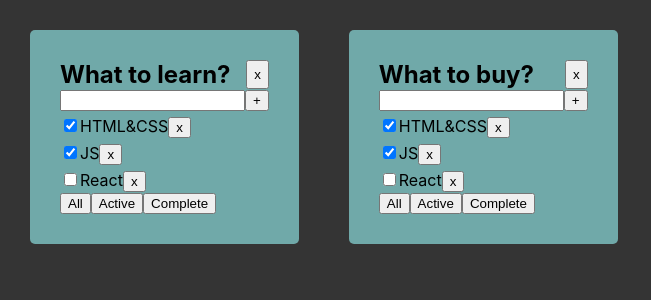
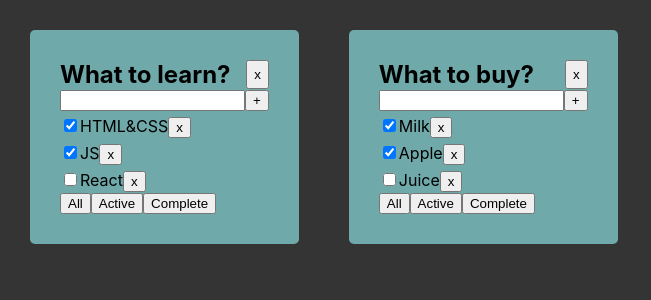
Before and after one commit to Parveeezy/TS_TODOLIST_INC, a React (Create React App) app: page / in a window 1280 px wide. Shown: the top 300 px of the page, without its empty margins (0-651 px from the left). Built offline with nearby package versions, Linux system fonts and the light colour scheme.

Commit message:
refactore code

```diff
--- a/src/App.tsx
+++ b/src/App.tsx
@@ -34,21 +34,26 @@ function App() {
             { id: v4(), title: 'React', isDone: false },
         ],
         [todoListId2]: [
-            { id: v4(), title: 'HTML&CSS', isDone: true },
-            { id: v4(), title: 'JS', isDone: true },
-            { id: v4(), title: 'React', isDone: false },
+            { id: v4(), title: 'Milk', isDone: true },
+            { id: v4(), title: 'Apple', isDone: true },
+            { id: v4(), title: 'Juice', isDone: false },
         ],
     });
 
-    const addTask = (value: string, todoListId: string) => {
+    const addTask = (newValue: string, todoListId: string) => {
         setTasks({
             ...tasks, [todoListId]: [{
                 id: v4(),
-                title: value,
+                title: newValue,
                 isDone: false,
             }, ...tasks[todoListId]],
         });
     };
+
+    const removeTodoList = (todoListId: string) => {
+        setTodoLists(todoLists.filter(t => t.id !== todoListId))
+        delete tasks[todoListId]
+    }
 
     const removeTask = (id: string, todoListId: string) => {
         setTasks({
@@ -61,11 +66,14 @@ function App() {
         setTodoLists(todoLists.map(tl => (tl.id === todolistId ? { ...tl, filter } : tl)));
     };
 
-    const changeTaskStatus = (taskId: string, todoListId: string, taskStatus: boolean) => {
+    const changeTaskStatus = ( taskStatus: boolean, taskId: string, todoListId: string,) => {
         setTasks({
             ...tasks,
             [todoListId]: tasks[todoListId]
-                .map(t => (t.id === taskId ? { ...t, isDone: taskStatus } : t)),
+                .map(t => (t.id === taskId
+                        ? { ...t, isDone: taskStatus }
+                        : t
+                )),
         });
     };
 
@@ -73,7 +81,7 @@ function App() {
         setTasks({
             ...tasks,
             [todoListId]: tasks[todoListId]
-                .map(t => (t.id === taskId ? {...t, title: newValue}: t))
+                .map(t => (t.id === taskId ? { ...t, title: newValue } : t)),
         });
     };
 
@@ -95,15 +103,16 @@ function App() {
                 return (
                     <TodoList
                         key={tl.id}
-                        todoListId={tl.id}
                         title={tl.title}
                         tasks={tasksForTodoList}
+                        todoListId={tl.id}
+                        filter={tl.filter}
+                        addTask={addTask}
+                        removeTodoList={removeTodoList}
                         removeTask={removeTask}
                         changeFilter={changeFilter}
+                        changeTaskStatus={changeTaskStatus}
                         changeTaskTitleValue={changeTaskTitleValue}
-                        addTask={addTask}
-                        changeTaskStatus={changeTaskStatus}
-                        filter={tl.filter}
                     />
                 );
             })}
--- a/src/components/TodoList/TodoList.tsx
+++ b/src/components/TodoList/TodoList.tsx
@@ -8,12 +8,13 @@ type TodoListPropsTypes = {
     title: string
     tasks: TasksTypes[]
     todoListId: string
-    addTask: (value: string, todoListId: string) => void
+    filter: FilteredTasksTypes
+    addTask: (newValue: string, todoListId: string) => void
+    removeTodoList: (todoListId: string) => void
     removeTask: (id: string, todoListId: string) => void
     changeFilter: (filter: FilteredTasksTypes, todoListId: string) => void
-    changeTaskStatus: (taskId: string, todoListId: string, taskStatus: boolean) => void
+    changeTaskStatus: (taskStatus: boolean, taskId: string, todoListId: string) => void
     changeTaskTitleValue: (id: string, todoListId: string, newValue: string) => void
-    filter: FilteredTasksTypes
 };
 
 export const TodoList = (props: TodoListPropsTypes) => {
@@ -23,6 +24,7 @@ export const TodoList = (props: TodoListPropsTypes) => {
         tasks,
         todoListId,
         addTask,
+        removeTodoList,
         removeTask,
         changeFilter,
         changeTaskStatus,
@@ -34,6 +36,10 @@ export const TodoList = (props: TodoListPropsTypes) => {
     const addNewTask = (e: ChangeEvent<HTMLInputElement>) => {
         setValue(e.target.value);
     };
+
+    const removeTodoListHandler = (todoListId: string) => {
+        removeTodoList(todoListId)
+    }
 
     const addTaskHandler = () => {
         addTask(value, todoListId);
@@ -52,6 +58,10 @@ export const TodoList = (props: TodoListPropsTypes) => {
         changeTaskTitleValue(id, todoListId, newValue);
     };
 
+    const changeTaskStatusHandler = (e: ChangeEvent<HTMLInputElement>, taskId: string) => {
+        changeTaskStatus(e.target.checked, taskId, todoListId);
+    };
+
     let tasksList = tasks.length === 0
         ? <span>No tasks...</span>
         : (
@@ -62,7 +72,7 @@ export const TodoList = (props: TodoListPropsTypes) => {
                             < input
                                 type="checkbox"
                                 checked={task.isDone}
-                                onChange={() => changeTaskStatus(task.id, todoListId, task.isDone)}
+                                onChange={(e) => changeTaskStatusHandler(e, task.id)}
                             />
                             <EditableSpan
                                 title={task.title}
@@ -77,7 +87,11 @@ export const TodoList = (props: TodoListPropsTypes) => {
 
     return (
         <div className={'todolist'}>
-            <TodoListHeader title={title} />
+            <TodoListHeader
+                title={title}
+                removeTodoListHandler={() => removeTodoListHandler(todoListId)}
+                todoListId={todoListId}
+            />
             <div>
                 <input
                     value={value}
--- a/src/components/TodoListHeader/TodoListHeader.tsx
+++ b/src/components/TodoListHeader/TodoListHeader.tsx
@@ -1,14 +1,20 @@
 import React from 'react';
+import Button from '../ui/Button/Button';
 
 type TodoListHeaderPropsTypes = {
     title: string
+    removeTodoListHandler: (todoListId: string) => void
+    todoListId: string
 }
 
-const TodoListHeader = ({ title }: TodoListHeaderPropsTypes) => {
+const TodoListHeader = ({ title, removeTodoListHandler, todoListId }: TodoListHeaderPropsTypes) => {
     return (
         <div style={{ display: 'flex', justifyContent: 'space-between' }}>
             <h2 style={{ margin: 0 }}>{title}</h2>
-            <button>x</button>
+            <Button
+                title={'x'}
+                onClick={() => removeTodoListHandler(todoListId)}
+            />
         </div>
     );
 };
```
